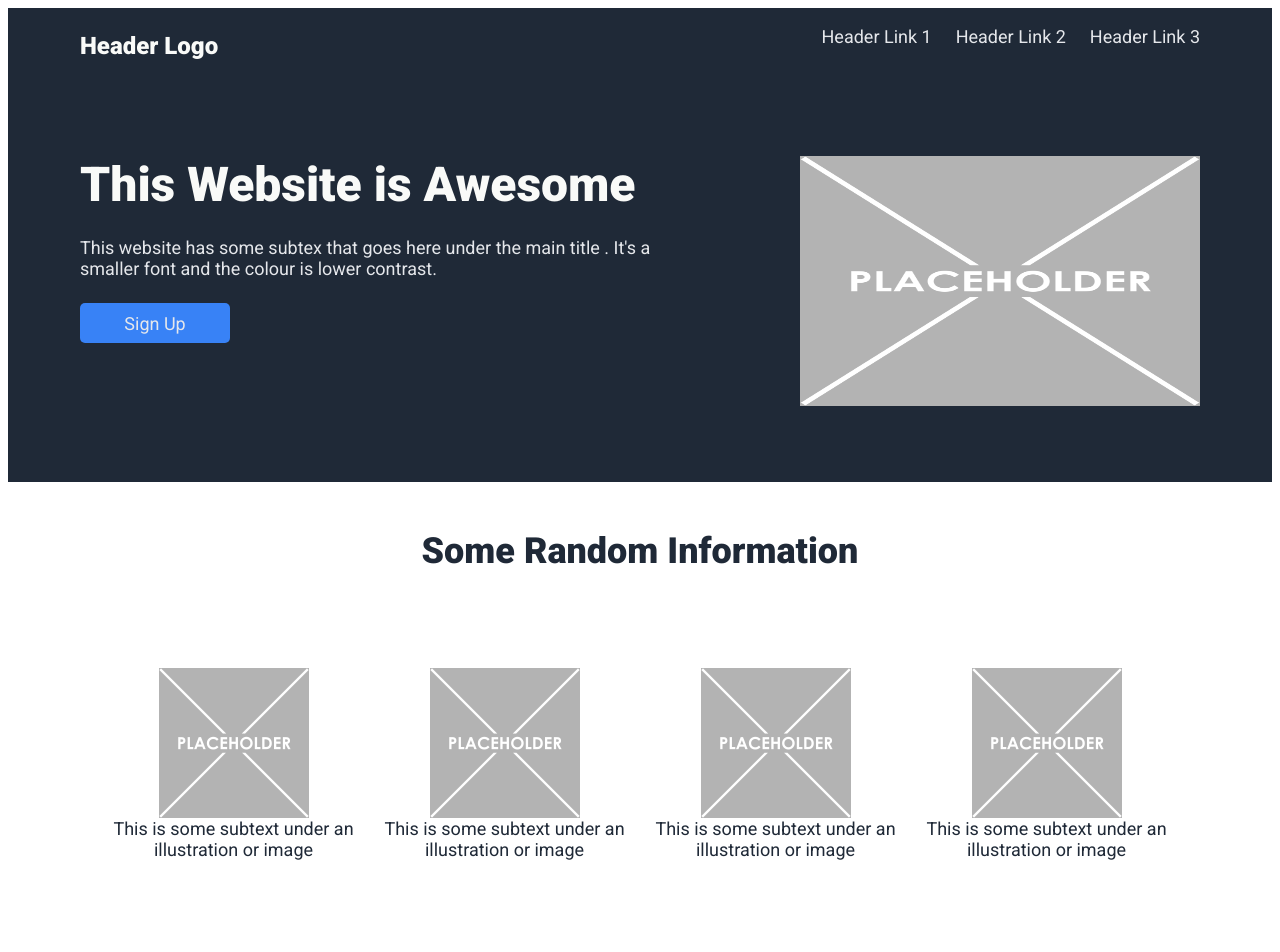
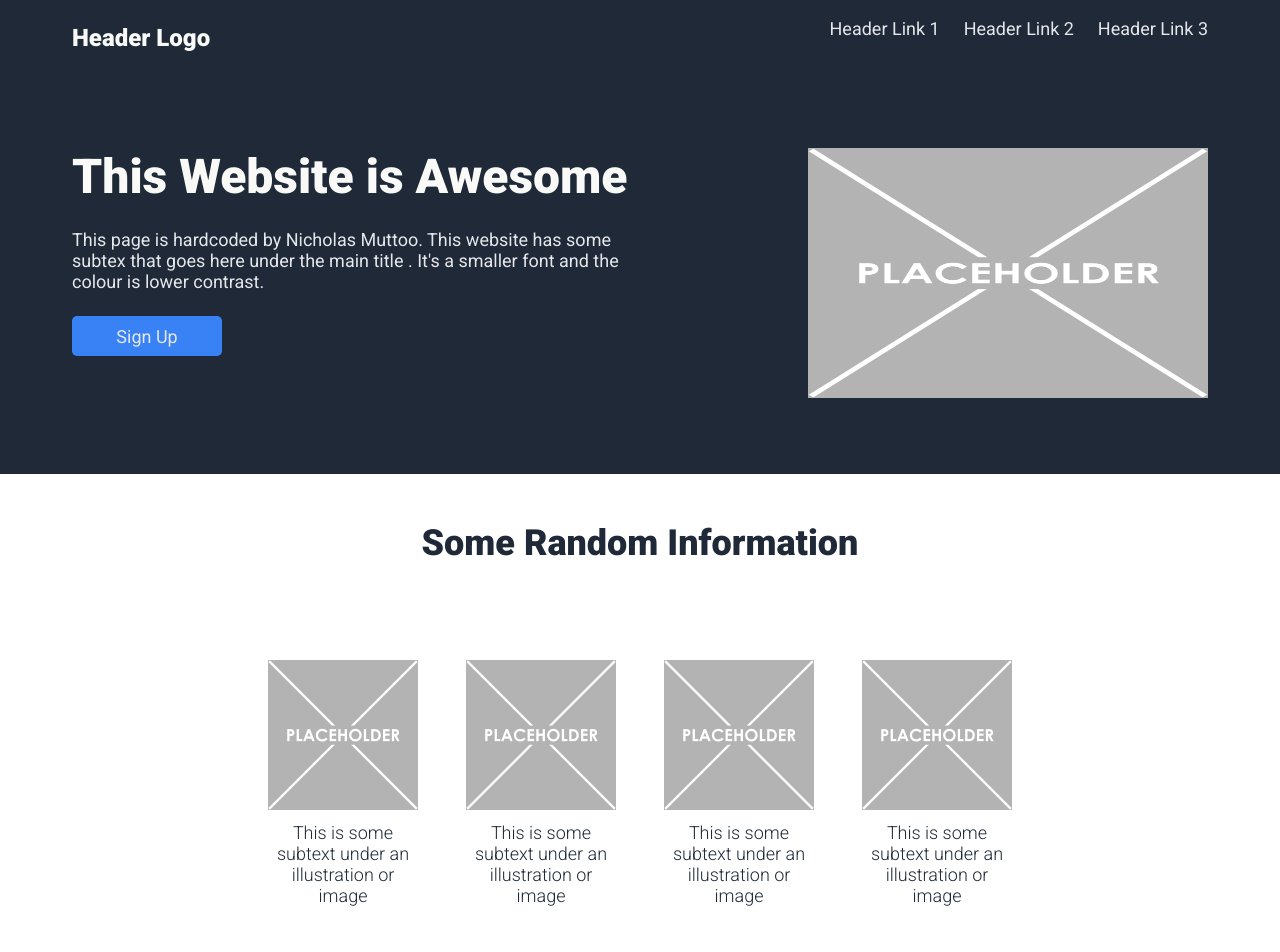
Before and after one commit to nsmuttoo/Landing-Page, a plain HTML site: page index.html in a window 1280 px wide. Shown: the top 952 px of the page. Drawn offline with Linux system fonts and the light colour scheme.

Commit message:
Fixed white margin edge, aligned info text with image

```diff
--- a/index.html
+++ b/index.html
@@ -25,7 +25,7 @@
 <div class="topSegment">
     <div class="topText">
         <div class="BigHeader">This Website is Awesome</div>
-        <div class="normalText">This website has some subtex that goes here under the main title
+        <div class="normalText">This page is hardcoded by Nicholas Muttoo. This website has some subtex that goes here under the main title
             . It's a smaller font and the colour is lower contrast.
         </div>
         <button class="topButton">Sign Up</button>
--- a/style.css
+++ b/style.css
@@ -2,10 +2,11 @@
     font-family: 'Roboto' , sans-serif;
 }
 
-.body{
+html, body{
     display: flex;
     flex-direction: column;
     justify-content: space-between;
+    margin: 0;
 
 }
 
@@ -95,7 +96,7 @@ align-items: center;
 .midBlock{
 display: flex;
 justify-content: space-between;
-gap: 12px;
+gap: 48px;
 margin: 96px;
 margin-top: 48px;
 }
@@ -107,7 +108,9 @@ margin-top: 48px;
     text-align: center;
     color: #1f2937;
     font-size: 18px;
-
+    font-weight: 300;
+    width: 150px;
+    gap: 12px;
 }
 
 .midImage{
```
